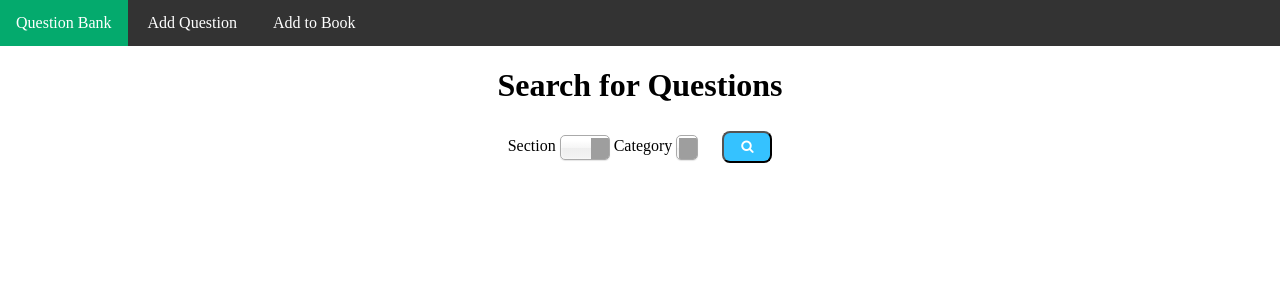
After one commit to notbowen/RMSS_web, a Flask app: page /questions/all in a window 1280 px wide. The commit adds this page. Shown: the top 300 px of the page. Run offline with Flask 2, Linux system fonts and the light colour scheme; data that the repository does not hold is empty; grey boxes are pictures that could not be loaded.

Commit message:
Added filtering of questions

```diff
--- a/app/__init__.py
+++ b/app/__init__.py
@@ -19,8 +19,11 @@ def create_app(config_class=DevConfig):
     from app.images import bp as images_bp
     app.register_blueprint(images_bp, url_prefix='/api/image')
 
-    from app.questions import bp as questions_bp
+    from app.questions_backend import bp as questions_bp
     app.register_blueprint(questions_bp, url_prefix='/api/question')
+
+    from app.questions_frontend import bp as questions_frontend_bp
+    app.register_blueprint(questions_frontend_bp, url_prefix='/questions')
 
     # Create a route for health checks
     @app.route('/health')
--- a/app/main/routes.py
+++ b/app/main/routes.py
@@ -9,8 +9,3 @@ from app.models.question import Question
 def index():
     categories = Category.query.all()
     return render_template('index.html', categories=categories)
-
-@bp.route('/book')
-def book():
-    questions = Question.query.all()
-    return render_template('book.html', questions=questions)
--- a/app/questions/__init__.py
+++ /dev/null
@@ -1,5 +0,0 @@
-from flask import Blueprint
-
-bp = Blueprint("questions", __name__)
-
-from app.questions import routes
--- /dev/null
+++ b/app/questions_backend/__init__.py
@@ -0,0 +1,5 @@
+from flask import Blueprint
+
+bp = Blueprint("questions_backend", __name__)
+
+from app.questions_backend import routes
--- a/app/questions/routes.py
+++ b/app/questions_backend/routes.py
@@ -1,7 +1,7 @@
 from sqlalchemy import exc
 from flask import request, jsonify
 
-from app.questions import bp
+from app.questions_backend import bp
 from app.extensions import db
 from app.models.question import Question
 
--- /dev/null
+++ b/app/questions_frontend/__init__.py
@@ -0,0 +1,5 @@
+from flask import Blueprint
+
+bp = Blueprint("questions_frontend", __name__)
+
+from app.questions_frontend import routes
--- /dev/null
+++ b/app/questions_frontend/routes.py
@@ -0,0 +1,36 @@
+from flask import request, render_template
+
+from app.questions_frontend import bp
+from app.models.question import Question
+from app.models.category import Category
+
+@bp.route("/")
+def index():
+    """ Search page """
+    categories = Category.query.all()
+    return render_template("search_question.html", categories=categories)
+
+@bp.route("/search")
+def search_question():
+    categories = Category.query.all()
+
+    section = request.args.get("section", None, type=str)
+    category = request.args.get("category", None, type=int)
+
+    # Get all questions
+    questions = Question.query.all()
+
+    # Filter by section if section is not None
+    if section != None:
+        questions = [q for q in questions if q.section == section]
+
+    # Filter by level if level is not None
+    if category != None:
+        questions = [q for q in questions if q.category_id == category]
+
+    return render_template("list_questions.html", categories=categories, questions=questions)
+
+@bp.route("/all")
+def get_all_questions():
+    questions = Question.query.all()
+    return render_template("list_questions.html", questions=questions)
--- a/app/static/css/style.css
+++ b/app/static/css/style.css
@@ -5,7 +5,6 @@
     border: 1px solid #dcdcdc;
     border-radius: 4px;
 }
-
 
 .answer-field {
     width: 717px;
@@ -29,25 +28,51 @@
     background-color: #fcfcfc;
 }
 
-#save-btn {
+.button {
     text-align: center;
-    align-items:center;
+    align-items: center;
     justify-content: center;
     display: flex;
-    background:rgb(119, 206, 119);
-    padding:.4rem;
-    width:20%;
+    padding: 0.4rem;
+    width: 20%;
     border-radius: 8px;
-    color:white;
+    color: white;
     cursor: pointer;
     margin: 5px auto auto;
+}
+
+#save-btn {
+    background: #77ce77;
+}
+
+#edit-btn {
+    background-color: #35c2ff;
+}
+
+#delete-btn {
+    background-color: #ff4b37;
+}
+
+#search-btn {
+    background-color: #35c2ff;
+    width: 50px;
+    display: inline;
+    margin-left: 20px;
+}
+
+.question_search {
+    text-align: center;
+}
+
+.chosen-results, .chosen-container {
+    text-align: left;
 }
 
 body {
     margin: 0px;
 }
 
-ul {
+ul.navbar {
     list-style-type: none;
     margin: 0;
     padding: 0;
@@ -55,11 +80,11 @@ ul {
     background-color: #333;
 }
 
-li {
+li.navbar {
     display: inline-block;
 }
 
-li a {
+li.navbar a {
     display: block;
     color: white;
     text-align: center;
@@ -67,10 +92,10 @@ li a {
     text-decoration: none;
 }
 
-li a:hover:not(.active) {
+li.navbar a:hover:not(.active) {
     background-color: #111;
 }
 
 .active {
-  background-color: #04AA6D;
+    background-color: #04aa6d;
 }
--- /dev/null
+++ b/app/static/js/questions.js
@@ -0,0 +1,57 @@
+// On select div, add a selected class to the selected option
+function on_select(id) {
+    let question_div = document.getElementById(id);
+
+    // If the div is already selected, deselect it and vice-versa
+    if (question_div.classList.contains("selected")) {
+        question_div.classList.remove("selected");
+    } else {
+        question_div.classList.add("selected");
+    }
+}
+
+// Make function global
+window.on_select = on_select;
+
+// On delete button click, ask for confirmation and delete selected questions
+function on_delete(id) {
+    if (confirm("Are you sure you want to delete this question?\nAction is irreversible!") === true) {
+        location.href = "/api/question/delete?id=" + id;
+    }
+}
+
+// Make function global
+window.on_delete = on_delete;
+
+// On search button click, search for questions
+document.getElementById("search-btn").addEventListener("click", function() {
+    // Get value of section-select
+    let section = document.getElementById("section-select").value;
+
+    // Get value of category-select
+    let category = document.getElementById("category-select").value;
+
+    // Submit GET request to /questions/search with section and category as query parameters
+    let url = "/questions/search";
+
+    // If section is not empty, add it to the url
+    if (section !== "") {
+        url += "?section=" + section;
+    }
+
+    // If category is not empty, add it to the url
+    if (category !== "") {
+        if (url.includes("?")) {
+            url += "&category=" + category;
+        } else {
+            url += "?category=" + category;
+        }
+    }
+
+    // Redirect to the url
+    location.href = url;
+});
+
+// Add filtering to the selects
+$("#section-select").chosen({width: "50px"});
+$("#category-select").chosen();
--- a/app/templates/base.html
+++ b/app/templates/base.html
@@ -17,12 +17,12 @@
     <script src="https://cdn.jsdelivr.net/npm/@editorjs/image@latest"></script>
     <script src="https://cdn.jsdelivr.net/npm/editorjs-paragraph-with-alignment@latest"></script>
 
+    <!-- JQuery and Chosen for dropdown searching -->
+    <script src="https://ajax.googleapis.com/ajax/libs/jquery/3.6.3/jquery.min.js" type="text/javascript"></script>
+    <script src="{{ url_for('static', filename='js/chosen.jquery.min.js') }}"></script>
+
     <!-- Import other scripts the html may need -->
     {% block scripts %} {% endblock %}
-
-    <!-- JQuery and Chosen for dropdown searching -->
-    <script src="https://ajax.googleapis.com/ajax/libs/jquery/3.6.3/jquery.min.js"></script>
-    <script src="{{ url_for('static', filename='js/chosen.jquery.min.js') }}"></script>
 
     <!-- CSS -->
     <link
@@ -33,13 +33,14 @@
       rel="stylesheet"
       href="{{ url_for('static', filename='css/chosen.min.css') }}"
     />
+    <link rel="stylesheet" href="https://cdnjs.cloudflare.com/ajax/libs/font-awesome/4.7.0/css/font-awesome.min.css">
   </head>
   <body>
     <!-- NavBar -->
-    <ul>
-      <li><a href="#" class="active">Question Bank</a></li>
-      <li><a href="{{ url_for('main.index') }}">Add Question</a></li>
-      <li><a href="{{ url_for('main.book') }}">Add to Book</a></li>
+    <ul class="navbar">
+      <li class="navbar"><a href="#" class="active">Question Bank</a></li>
+      <li class="navbar"><a href="{{ url_for('main.index') }}">Add Question</a></li>
+      <li class="navbar"><a href="{{ url_for('questions_frontend.get_all_questions') }}">Add to Book</a></li>
     </ul>
 
     {% block content %} {% endblock %}
--- /dev/null
+++ b/app/templates/list_questions.html
@@ -0,0 +1,73 @@
+{% extends "search_question.html" %}
+{% block title %}Add Question{% endblock %}
+
+{% block questions %}
+    {% for question in questions %}
+        <div
+            class="question-editor"
+            id="{{ question.id }}"
+            onclick="on_select(this.id)"
+        >
+            <div onclick="event.stopPropagation()" id="{{ question.id }}">
+                <p>Question ID: {{ question.id }}</p>
+                <p>
+                    Category: {{ question.category.topic }} ({{ question.category.level }}, {{ question.category.subject }})
+                </p>
+            </div>
+
+            <div id="editorjs-{{ question.id }}"></div>
+            <div style="display: inline;">
+              <button
+                  onclick="location.href = 'edit?id={{ question.id }}'"
+                  class="button"
+                  id="edit-btn"
+                  style="display: inline;"
+              >
+                  Edit
+              </button>
+              <button
+                  onclick="on_delete('{{ question.id }}')"
+                  class="button"
+                  id="delete-btn"
+                  style="display: inline;"
+              >
+                Delete
+              </button>
+            </div>
+        </div>
+        <script>
+            new EditorJS({
+              holder: "editorjs-{{ question.id }}",
+              minHeight: 50,
+              tools: {
+                  paragraph: {
+                    class: Paragraph,
+                    inlineToolbar: ["bold", "italic"],
+                  },
+                  list: {
+                    class: List,
+                    inlineToolbar: true,
+                  },
+                  table: {
+                    class: Table,
+                    inlineToolbar: true,
+                  },
+                  image: {
+                    class: ImageTool,
+                    config: {
+                      endpoints: {
+                        byFile: "/api/image/upload_file",
+                        byUrl: "/api/image/upload_url",
+                      },
+                    },
+                    inlineToolbar: true,
+                  },
+                },
+              {% autoescape false %}
+              data: {{ question.content | replace("False", "false") | replace("True", "true") }},
+              {% endautoescape %}
+              readOnly: true
+            });
+        </script>
+    {% endfor %}
+{% endblock %}
--- /dev/null
+++ b/app/templates/search_question.html
@@ -0,0 +1,33 @@
+{% extends "base.html" %}
+{% block title %}Search{% endblock %}
+
+{% block scripts %}
+    <script src="{{ url_for('static', filename='js/questions.js') }}" type="module"></script>
+{% endblock %}
+
+{% block content %}
+    <h1 style="text-align: center;">Search for Questions</h1>
+
+    <div class="question_search">
+        <label for="section-select">Section</label>
+        <select id="section-select" data-placeholder=" ">
+            <option></option>
+            <option value="A">A</option>
+            <option value="B">B</option>
+            <option value="C">C</option>
+        </select>
+
+        <label for="category-select">Category</label>
+        <select id="category-select" data-placeholder=" ">
+            <option></option>
+            {% for category in categories %}
+                <option value="{{ category.id }}">{{ category.topic }} ({{ category.subject }}, {{ category.level }})</option>
+            {% endfor %}
+        </select>
+
+        <button onclick="" class="button" id="search-btn"><i class="fa fa-search"></i></button>
+    </div>
+
+    {% block questions %}
+    {% endblock %}
+{% endblock %}
```
Also changed, not shown: app/models/question.py (+1 -12 lines), app/static/js/app.js (deleted, +0 -142 lines), app/static/js/index.js (added, +146 -0 lines), app/templates/book.html (deleted, +0 -49 lines), app/templates/index.html (+7 -2 lines). Lines whose indentation alone changed are shown as unchanged.
